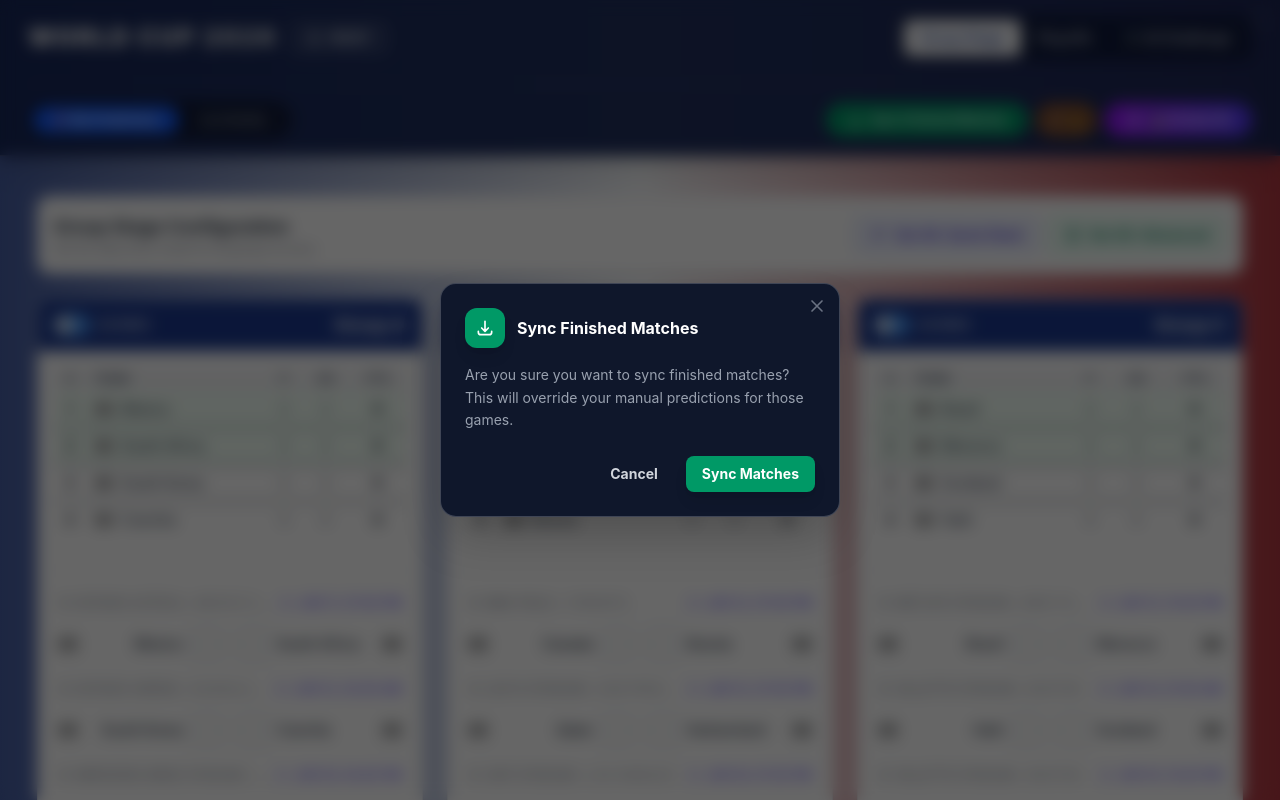
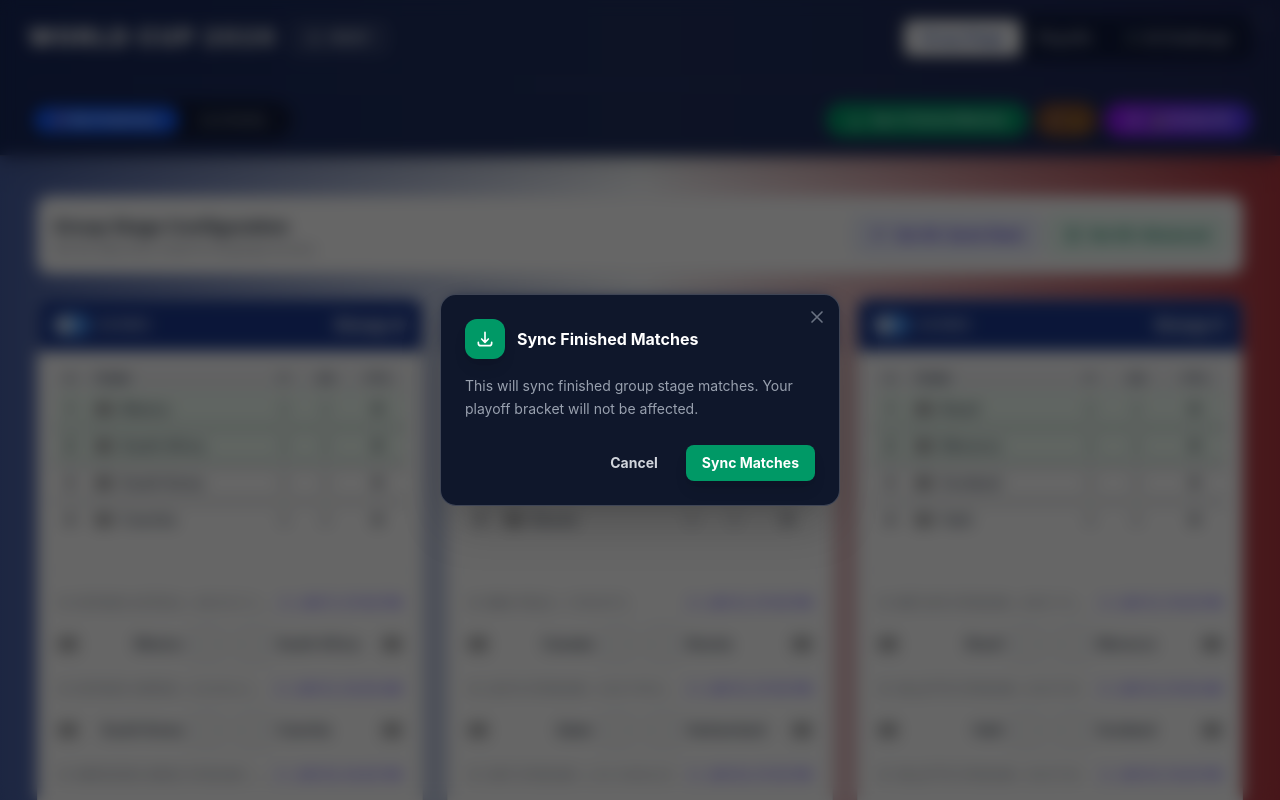
Before and after one commit to AvishayC88/world-cup-builder, a React (Vite) app in the folder Client/: page / in a window 1280 px wide. Both pictures are taken after a click on the button "Sync Finished Matches". Shown: the top 800 px of the page. Built offline with nearby package versions, Linux system fonts and the light colour scheme; grey boxes are pictures that could not be loaded.

Commit message:
feat: implement live match polling and tournament state management with persistent storage

```diff
--- a/Client/src/App.tsx
+++ b/Client/src/App.tsx
@@ -90,7 +90,7 @@ function App() {
 
   const executeSync = () => {
     setShowSyncModal(false);
-    importFinishedMatches();
+    importFinishedMatches(activeTab === 'PLAYOFFS' ? 'playoffs' : 'groups');
     setIsLiveMode(false);
   };
 
@@ -348,7 +348,9 @@ function App() {
               </div>
             </div>
             <p className="text-sm text-gray-400 mb-6 leading-relaxed">
-              Are you sure you want to sync finished matches? This will override your manual predictions for those games.
+              {activeTab === 'PLAYOFFS'
+                ? 'This will sync finished playoff matches only. Group stage scores will not be affected.'
+                : 'This will sync finished group stage matches. Your playoff bracket will not be affected.'}
             </p>
             <div className="flex justify-end gap-3">
               <button
--- a/Client/src/components/Playoffs/BracketMatch.tsx
+++ b/Client/src/components/Playoffs/BracketMatch.tsx
@@ -32,16 +32,10 @@ export const BracketMatch: React.FC<BracketMatchProps> = ({ matchNumber, label,
     if (!playoffMatches) return undefined;
     if (isLiveMode) return liveComputedMatch;
 
-    // My Predictions mode: use real teams from live data (when known),
-    // but keep user's predicted scores so they can enter predictions for real matchups.
-    const userMatch = playoffMatches[matchNumber];
-    if (!userMatch) return undefined;
-    return {
-      ...userMatch,
-      // Prefer real teams propagated from live results; fall back to user's predicted teams
-      teamA: liveComputedMatch?.teamA ?? userMatch.teamA,
-      teamB: liveComputedMatch?.teamB ?? userMatch.teamB,
-    };
+    // My Predictions mode: use the user's own predicted bracket exclusively.
+    // R32 teams come from syncPlayoffBracket() → generateRoundOf32() which uses
+    // the user's predicted group stage scores, not live data.
+    return playoffMatches[matchNumber];
   }, [isLiveMode, playoffMatches, liveComputedMatch, matchNumber]);
 
   // Whether the team that actually played differs from the user's originally predicted team for this slot.
--- a/Client/src/store/tournamentStore.ts
+++ b/Client/src/store/tournamentStore.ts
@@ -47,7 +47,7 @@ export const useTournamentStore = create<TournamentState>()(
         }
       },
 
-      importFinishedMatches: () => {
+      importFinishedMatches: (phase: 'groups' | 'playoffs') => {
         const { liveMatches, setMatchScore, setPlayoffMatchScore, setPlayoffWinner } = get();
 
         Object.entries(liveMatches).forEach(([matchId, liveMatch]) => {
@@ -57,11 +57,11 @@ export const useTournamentStore = create<TournamentState>()(
           if (isFinished && liveMatch.scoreA !== null && liveMatch.scoreB !== null) {
 
             // Handle Group Stage matches
-            if (matchId.startsWith('G')) {
+            if (phase === 'groups' && matchId.startsWith('G')) {
               setMatchScore(matchId, liveMatch.scoreA, liveMatch.scoreB);
             }
             // Handle Playoff matches
-            else if (matchId.startsWith('P_')) {
+            else if (phase === 'playoffs' && matchId.startsWith('P_')) {
               const playoffId = parseInt(matchId.replace('P_', ''), 10);
 
               // First set the scores (e.g., 1-1)
--- a/Client/src/store/types.ts
+++ b/Client/src/store/types.ts
@@ -12,7 +12,7 @@ export interface LiveMatch {
 export interface TournamentState {
   liveMatches: Record<string, LiveMatch>;
   fetchLiveMatches: () => Promise<void>;
-  importFinishedMatches: () => void;
+  importFinishedMatches: (phase: 'groups' | 'playoffs') => void;
 }
 
 export interface Team {
```
